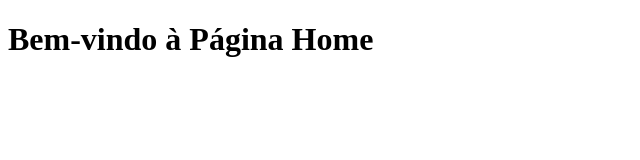
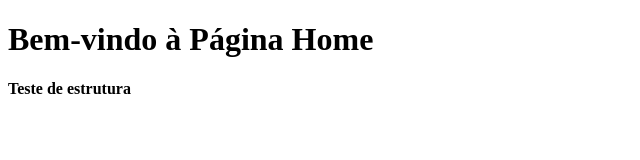
Before and after one commit to ArthurzinLindo/Projeto-Integrador---Desenvolvimento-Web, a React (Create React App) app in the folder tcc-2024-projeto-web/: page / in a window 1280 px wide. Shown: the top 160 px of the page, without its empty margins (0-640 px from the left). Built offline with nearby package versions, Linux system fonts and the light colour scheme.

Commit message:
mudanças feitas para evidar futuros erros

```diff
--- a/tcc-2024-projeto-web/src/App.js
+++ b/tcc-2024-projeto-web/src/App.js
@@ -1,8 +1,8 @@
 import React from "react";
 import { BrowserRouter as Router, Routes, Route, Link } from "react-router-dom";
-import Home from "./Pag/Home";
-import Login from "./Pag/Login";
-import Cadastro from "./Pag/Cadastro";
+import Home from './Pag/PagHome/Home';
+import Login from './Pag/PagLogin/Login';
+import Cadastro from './Pag/PagCadastro/Cadastro';
 
 function App() {
   return (
--- a/tcc-2024-projeto-web/src/Pag/cadastro.js
+++ b/tcc-2024-projeto-web/src/Pag/PagCadastro/Cadastro.js
@@ -1,4 +1,5 @@
 import React from "react";
+import "./Cadastro.css";
 
 function Cadastro() {
     return <h1>Cadastro de Usuário</h1>;
--- /dev/null
+++ b/tcc-2024-projeto-web/src/Pag/PagHome/Home.js
@@ -0,0 +1,13 @@
+import React from "react";
+import "./Home.css";
+
+function Home() {
+  return (
+    <div>
+      <h1>Bem-vindo à Página Home</h1>
+      <h4>Teste de estrutura</h4>
+    </div>
+  );
+}
+
+export default Home;
--- a/tcc-2024-projeto-web/src/Pag/login.js
+++ b/tcc-2024-projeto-web/src/Pag/PagLogin/Login.js
@@ -1,7 +1,10 @@
 import React from "react";
+import "./Login.css";
 
 function Login() {
-    return <h1>Faça o login aqui</h1>;
+    return<h1>Faça o login aqui</h1>;
+
+
 }
 
 export default Login;
--- a/tcc-2024-projeto-web/src/Pag/home.js
+++ /dev/null
@@ -1,11 +0,0 @@
-import React from "react";
-import { Route } from "react-router-dom";
-
-
-<Route path="/" element={<Home />} />
-
-function Home() {
-    return <h1>Bem-vindo à Página Home</h1>;
-}
-
-export default Home;
```
Also changed, not shown: tcc-2024-projeto-web/src/Pag/PagCadastro/Cadastro.css (added), tcc-2024-projeto-web/src/Pag/PagHome/Home.css (added), tcc-2024-projeto-web/src/Pag/PagLogin/Login.css (added).
